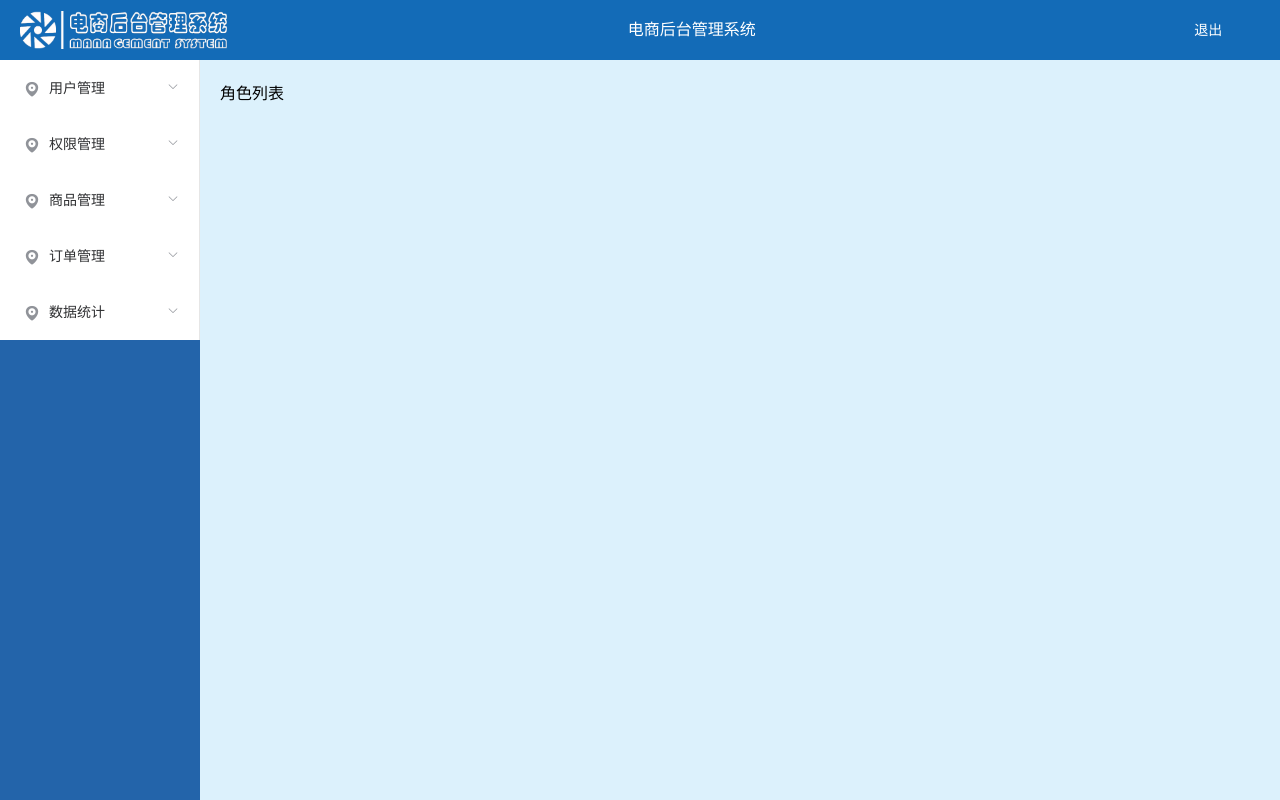
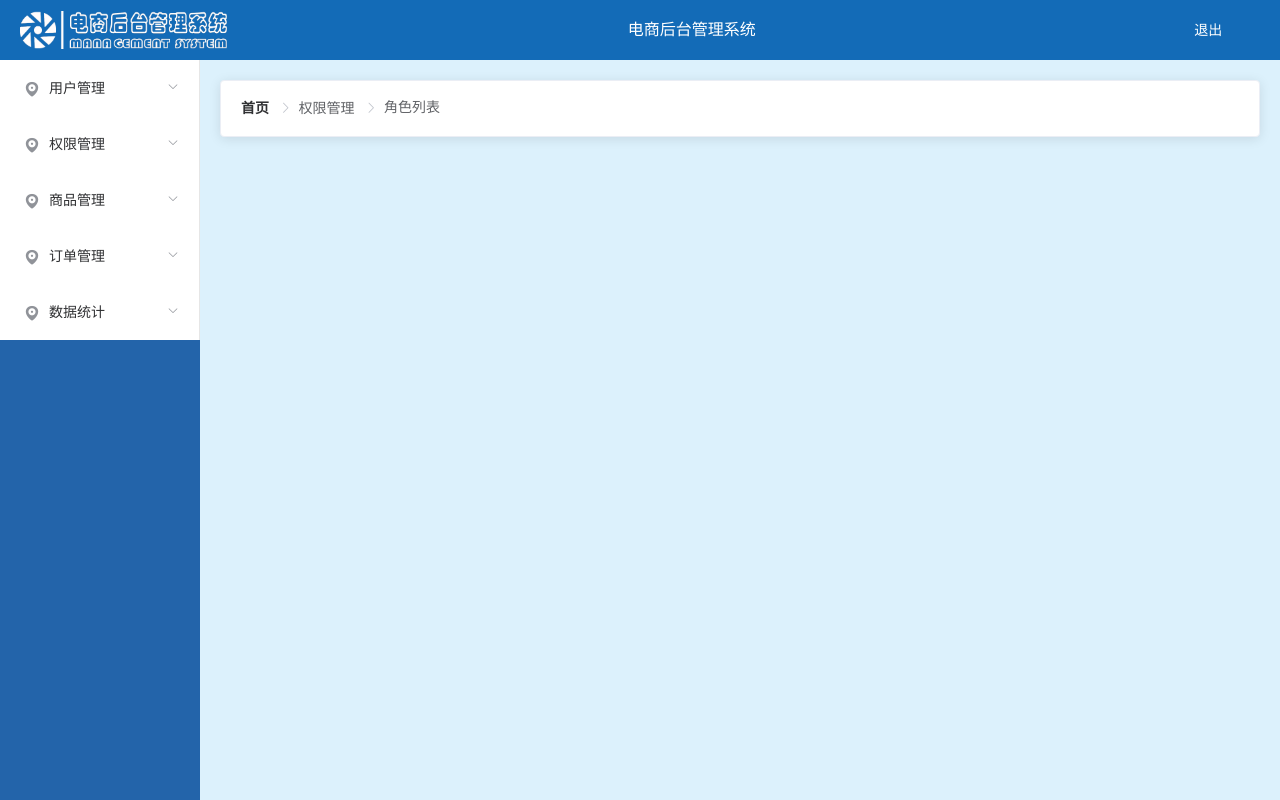
Before and after one commit to da-wei-web/management-system, a Vue app: page /role in a window 1280 px wide. Built offline with nearby package versions, Linux system fonts and the light colour scheme; sample sign-in values are in the browser's storage.

Commit message:
封装一个面包屑组件并在角色列表组件中引用

```diff
--- /dev/null
+++ b/src/components/common/BreadCrumb.vue
@@ -0,0 +1,27 @@
+<template>
+  <el-breadcrumb :separator-class="icon">
+    <el-breadcrumb-item
+      v-for="(item, index) in titlesList"
+      :key="index"
+      :to="item.path ? { path: item.path } : '' ">
+      {{ item.value }}
+    </el-breadcrumb-item>
+  </el-breadcrumb>
+</template>
+
+<script>
+  export default {
+    name: 'BreadCrumb',
+    props: {
+      titlesList: {
+        type: Array,
+        default: []
+      },
+      icon: ''
+    }
+  }
+</script>
+
+<style>
+
+</style>
--- a/src/views/role/Role.vue
+++ b/src/views/role/Role.vue
@@ -1,10 +1,33 @@
 <template>
-  <h2>角色列表</h2>
+  <el-card class="box-card">
+    <!-- 面包屑 -->
+    <BreadCrumb :titles-list="titlesList" icon="el-icon-arrow-right"></BreadCrumb>
+  </el-card>
 </template>
 
 <script>
+  import BreadCrumb from 'components/common/BreadCrumb'
   export default {
-    name: 'Role'
+    name: 'Role',
+    components: {
+      BreadCrumb
+    },
+    data() {
+      return {
+        titlesList: [
+          {
+            value: '首页',
+            path: '/'
+          },
+          {
+            value: '权限管理',
+          },
+          {
+            value: '角色列表'
+          }
+        ]
+      }
+    }
   }
 </script>
 
```
